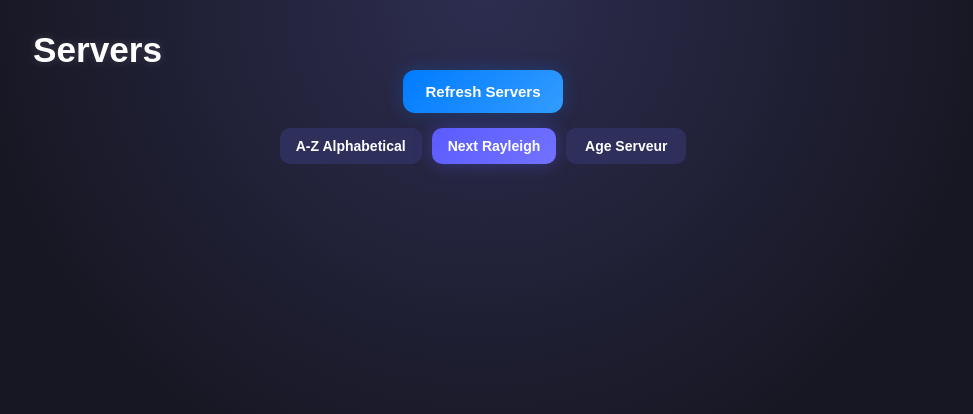
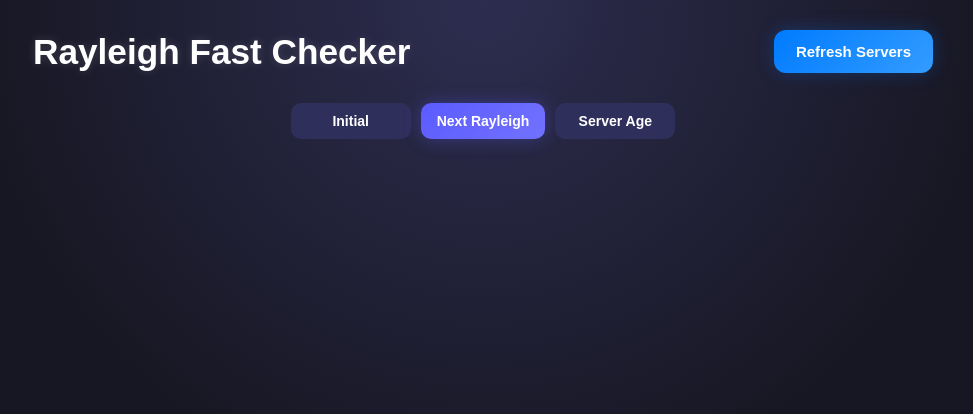
Before and after one commit to MrServerItsMe/IITKRSSM, a Flask app: page / in a window 1280 px wide. Shown: the top 414 px of the page, without its empty margins (157-1130 px from the left). Run offline with Flask 3, Linux system fonts and the light colour scheme.

Commit message:
Update index.html

```diff
--- a/templates/index.html
+++ b/templates/index.html
@@ -1,29 +1,73 @@
 <!DOCTYPE html>
 <html lang="fr">
+
 <head>
     <meta charset="UTF-8">
+
+    <meta
+        name="viewport"
+        content="width=device-width, initial-scale=1.0"
+    >
+
     <title>Rayleigh Fast Checker</title>
-    <link rel="stylesheet" href="/static/style.css">
+
+    <link
+        rel="stylesheet"
+        href="/static/style.css"
+    >
 </head>
+
 <body>
+
     <div class="container">
-        <h1>Servers</h1>
 
-        <div style="text-align: center; margin-bottom: 15px;">
-            <button class="refresh-btn" onclick="refreshServers()">
+        <header class="top-header">
+
+            <h1>Rayleigh Fast Checker</h1>
+
+            <button
+                class="refresh-btn"
+                onclick="refreshServers()"
+            >
                 Refresh Servers
             </button>
+
+        </header>
+
+        <div class="sort-container">
+
+            <button
+                class="sort-btn"
+                data-sort="initial"
+                onclick="setSort('initial')"
+            >
+                Initial
+            </button>
+
+            <button
+                class="sort-btn active"
+                data-sort="event"
+                onclick="setSort('event')"
+            >
+                Next Rayleigh
+            </button>
+
+            <button
+                class="sort-btn"
+                data-sort="age"
+                onclick="setSort('age')"
+            >
+                Server Age
+            </button>
+
         </div>
 
-        <div class="sort-container">
-            <button class="sort-btn" data-sort="alpha" onclick="setSort('alpha')">A-Z Alphabetical</button>
-            <button class="sort-btn active" data-sort="event" onclick="setSort('event')">Next Rayleigh</button>
-            <button class="sort-btn" data-sort="age" onclick="setSort('age')">Age Serveur</button>
-        </div>
+        <main id="servers"></main>
 
-        <div id="servers"></div>
     </div>
 
     <script src="/static/app.js"></script>
+
 </body>
+
 </html>
```
